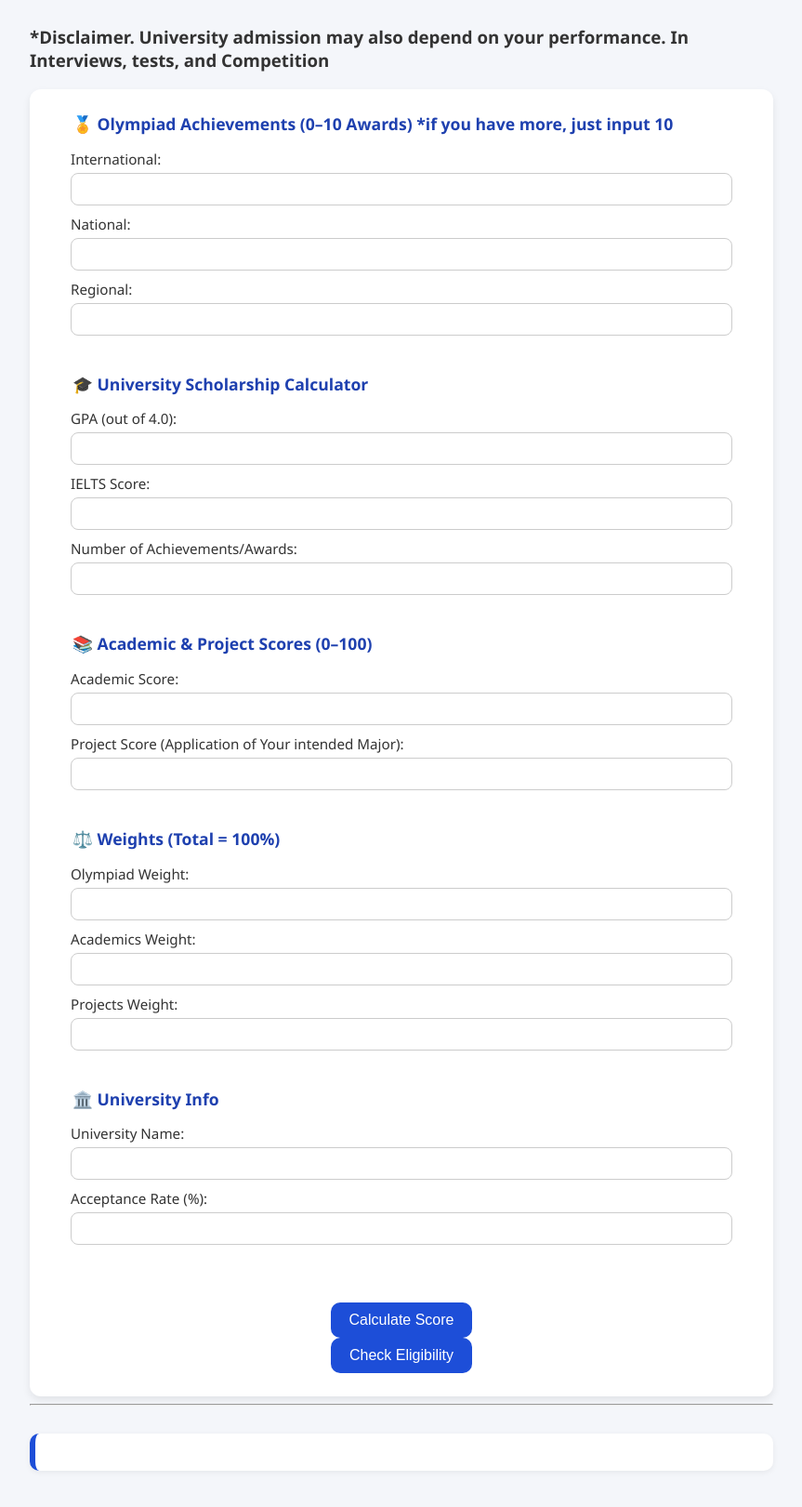
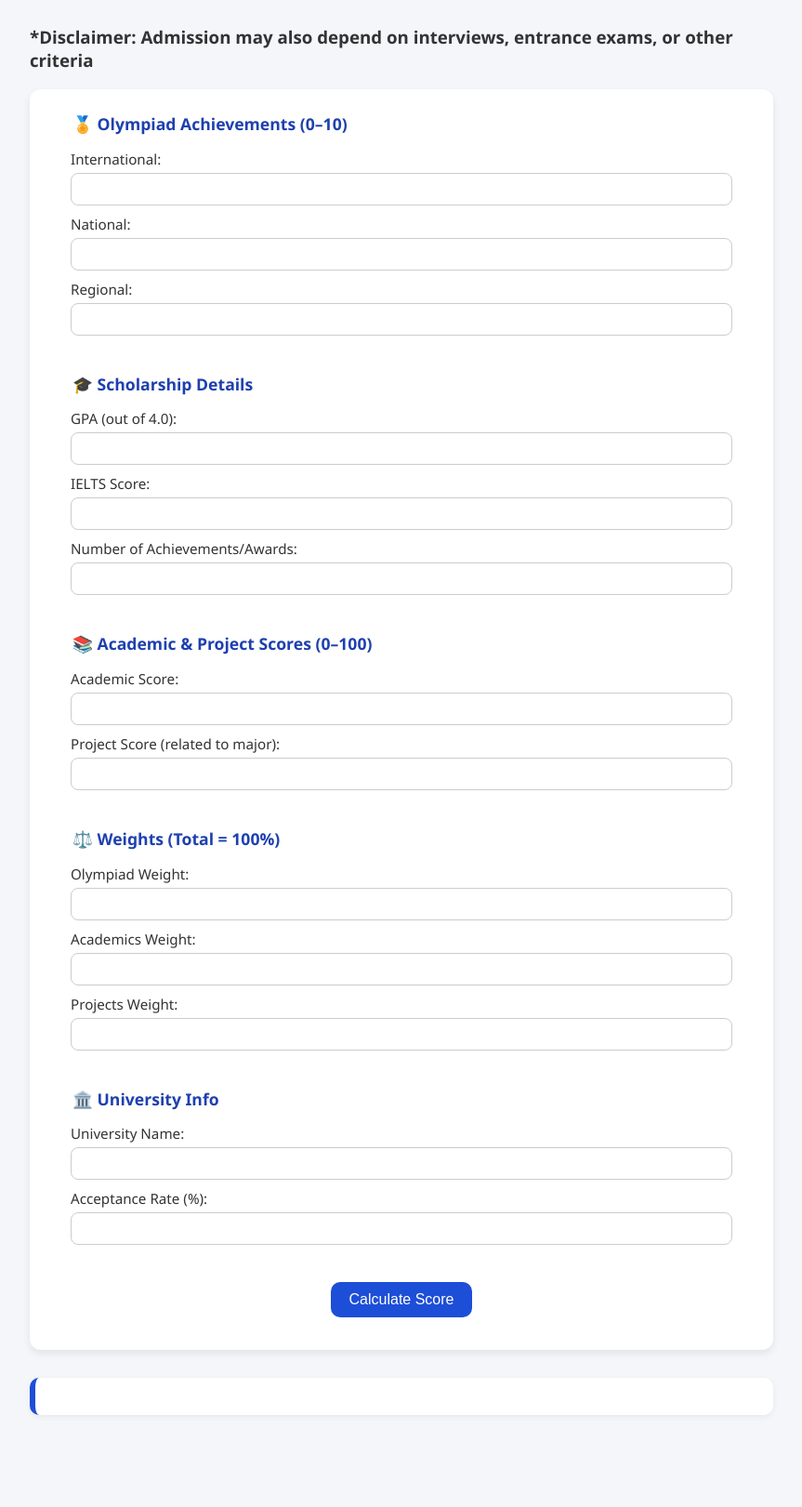
Before and after one commit to Starzz90/Univ-Calculator-Percentage, a plain HTML site: page index.html in a window 1280 px wide. Shown: the part 107-1728 px from the top of the page at 93% size, without its empty margins (208-1071 px from the left). After the commit the page ends 1669 px from the top, so only its background shows below. Drawn offline with Linux system fonts and the light colour scheme.

Commit message:
Update index.html

```diff
--- a/index.html
+++ b/index.html
@@ -1,10 +1,9 @@
 <!DOCTYPE html>
 <html lang="en">
 <head>
-    <meta charset="UTF-8">
-    <meta name="viewport" content="width=device-width, initial-scale=1.0">
+  <meta charset="UTF-8" />
+  <meta name="viewport" content="width=device-width, initial-scale=1.0"/>
   <title>University Acceptance Calculator</title>
-    <script src= "Java.js"></script>
   <style>
     body {
       font-family: 'Segoe UI', Tahoma, Geneva, Verdana, sans-serif;
@@ -67,7 +66,7 @@
       cursor: pointer;
       transition: background-color 0.3s ease;
       display: block;
-            margin: 0 auto;
+      margin: 20px auto 10px;
     }
 
     button:hover {
@@ -93,30 +92,31 @@
       font-size: 1em;
     }
   </style>
-
 </head>
 <body>
 
   <h1>🎓 University Admission Profile Score Calculator</h1>
-<h3>*Disclaimer. University admission may also depend on your performance. In Interviews, tests, and Competition</h3>
+  <h3>*Disclaimer: Admission may also depend on interviews, entrance exams, or other criteria</h3>
 
   <form id="calculatorForm">
     <fieldset>
-        <legend>🏅 Olympiad Achievements (0–10 Awards) *if you have more, just input 10</legend>
+      <legend>🏅 Olympiad Achievements (0–10)</legend>
       <label>International: <input type="number" id="international" min="0" max="10" required></label>
       <label>National: <input type="number" id="national" min="0" max="10" required></label>
       <label>Regional: <input type="number" id="regional" min="0" max="10" required></label>
     </fieldset>
+
     <fieldset>
-        <legend>🎓 University Scholarship Calculator</legend>
+      <legend>🎓 Scholarship Details</legend>
       <label>GPA (out of 4.0): <input type="number" id="gpa" step="0.01"></label>
-          <label>IELTS Score:  <input type="number" id="ielts" step="0.5"></label>
-          <label>Number of Achievements/Awards:  <input type="number" id="awards" steps="1.0"></label>
+      <label>IELTS Score: <input type="number" id="ielts" step="0.5"></label>
+      <label>Number of Achievements/Awards: <input type="number" id="awards" step="1"></label>
     </fieldset>
+
     <fieldset>
       <legend>📚 Academic & Project Scores (0–100)</legend>
       <label>Academic Score: <input type="number" id="academics" min="0" max="100" required></label>
-        <label>Project Score (Application of Your intended Major): <input type="number" id="projects" min="0" max="100" required></label>
+      <label>Project Score (related to major): <input type="number" id="projects" min="0" max="100" required></label>
     </fieldset>
 
     <fieldset>
@@ -132,15 +132,13 @@
       <label>Acceptance Rate (%): <input type="number" id="acceptanceRate" min="0" max="100" required></label>
     </fieldset>
 
-    <br>
     <button type="button" onclick="calculateProfileScore()">Calculate Score</button>
-    <button onclick="checkEligibility()">Check Eligibility</button>
-
   </form>
-
-<hr>
 
   <div id="results"></div>
 
+  <!-- Link to the JavaScript file -->
+  <script src="Java.js"></script>
+
 </body>
 </html>
```
Lines whose indentation alone changed are shown as unchanged.
